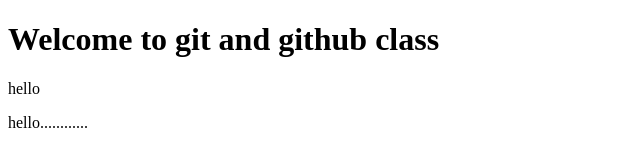
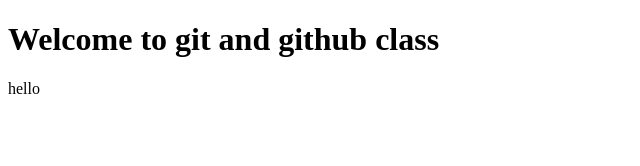
Before and after one commit to ddangi01/deepa, a plain HTML site: page index.html in a window 1280 px wide. Shown: the full height of the page, 0-640 px from the left. Drawn offline with Linux system fonts and the light colour scheme.

Commit message:
change don

```diff
--- a/index.html
+++ b/index.html
@@ -8,6 +8,6 @@
 <body>
     <h1>Welcome to git and github class</h1>
     <p>hello</p>
-    hello............
+
 </body>
 </html>
```
